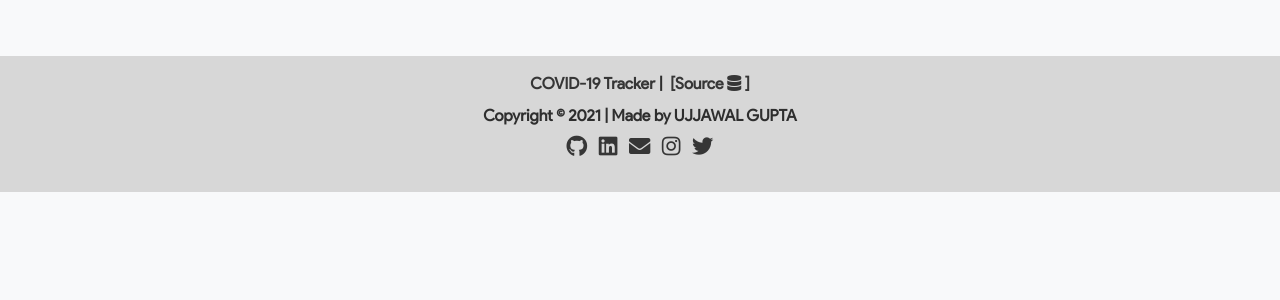
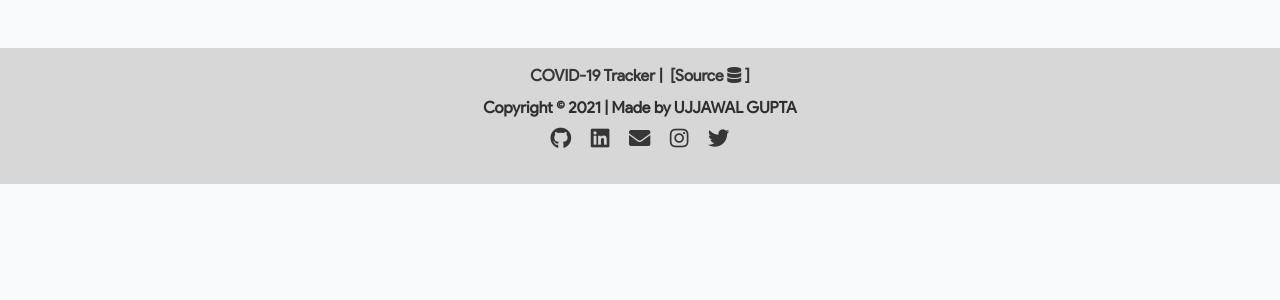
Before and after one commit to ujjawal30/covid19-tracker-india, a Flask app: template templates/layout.html in a window 1280 px wide. Shown: the part 80-380 px from the top of the page. Run offline with Flask 2, Linux system fonts and the light colour scheme; the template is opened without the code that fills it, so the values that code supplies are empty.

Commit message:
minor ui changes

```diff
--- a/static/css/style.css
+++ b/static/css/style.css
@@ -57,6 +57,16 @@ nav {
 
 .search-group .btn:focus {
   box-shadow: none;
+}
+
+.state-page-name {
+  text-align: center;
+  font-weight: bold;
+  color: rgb(0, 0, 158);
+  background-color: #cce6ff;
+  width: fit-content;
+  border-radius: 10px;
+  margin: auto;
 }
 
 .update {
@@ -196,12 +206,11 @@ tr {
 
 .data-not-available {
   margin: auto;
-  padding: 10px;
   color: rgb(190, 22, 22);
   text-align: center;
   background-color: #fda5acab;
   border-radius: 10px;
-  max-width: 500px;
+  font-weight: bold;
 }
 
 #chart {
--- a/templates/layout.html
+++ b/templates/layout.html
@@ -19,7 +19,7 @@
     <a href="/">COVID-19 Tracker</a>
   </nav>
 
-  <div class="container pb-5">
+  <div class="container pt-3 pb-4">
     {% block container %}{% endblock %}
   </div>
 
@@ -35,19 +35,19 @@
     <div class="footer-social">
       <ul class="list-inline">
         <li class="list-inline-item">
-          <a href="https://github.com/ujjawal30"><i class="fab fa-github fa-lg"></i></a>
+          <a href="https://github.com/ujjawal30" target="_blank"><i class="fab fa-github fa-lg px-1"></i></a>
         </li>
         <li class="list-inline-item">
-          <a href="https://www.linkedin.com/in/ujjawal-gupta-3011"><i class="fab fa-linkedin fa-lg"></i></a>
+          <a href="https://www.linkedin.com/in/ujjawal-gupta-3011" target="_blank"><i class="fab fa-linkedin fa-lg px-1"></i></a>
         </li>
         <li class="list-inline-item">
-          <a href="mailto:ujjawalgupta1999.ug@gmail.com"><i class="fas fa-envelope fa-lg"></i></a>
+          <a href="mailto:ujjawalgupta1999.ug@gmail.com" target="_blank"><i class="fas fa-envelope fa-lg px-1"></i></a>
         </li>
         <li class="list-inline-item">
-          <a href="https://www.instagram.com/_ujjawal_gupta_/"><i class="fab fa-instagram fa-lg"></i></a>
+          <a href="https://www.instagram.com/_ujjawal_gupta_/" target="_blank"><i class="fab fa-instagram fa-lg px-1"></i></a>
         </li>
         <li class="list-inline-item">
-          <a href="https://twitter.com/_ujjawal_gupta_"><i class="fab fa-twitter fa-lg"></i></a>
+          <a href="https://twitter.com/_ujjawal_gupta_" target="_blank"><i class="fab fa-twitter fa-lg px-1"></i></a>
         </li>
       </ul>
     </div>
```
Also changed, not shown: templates/state.html (+8 -3 lines), README.md.
